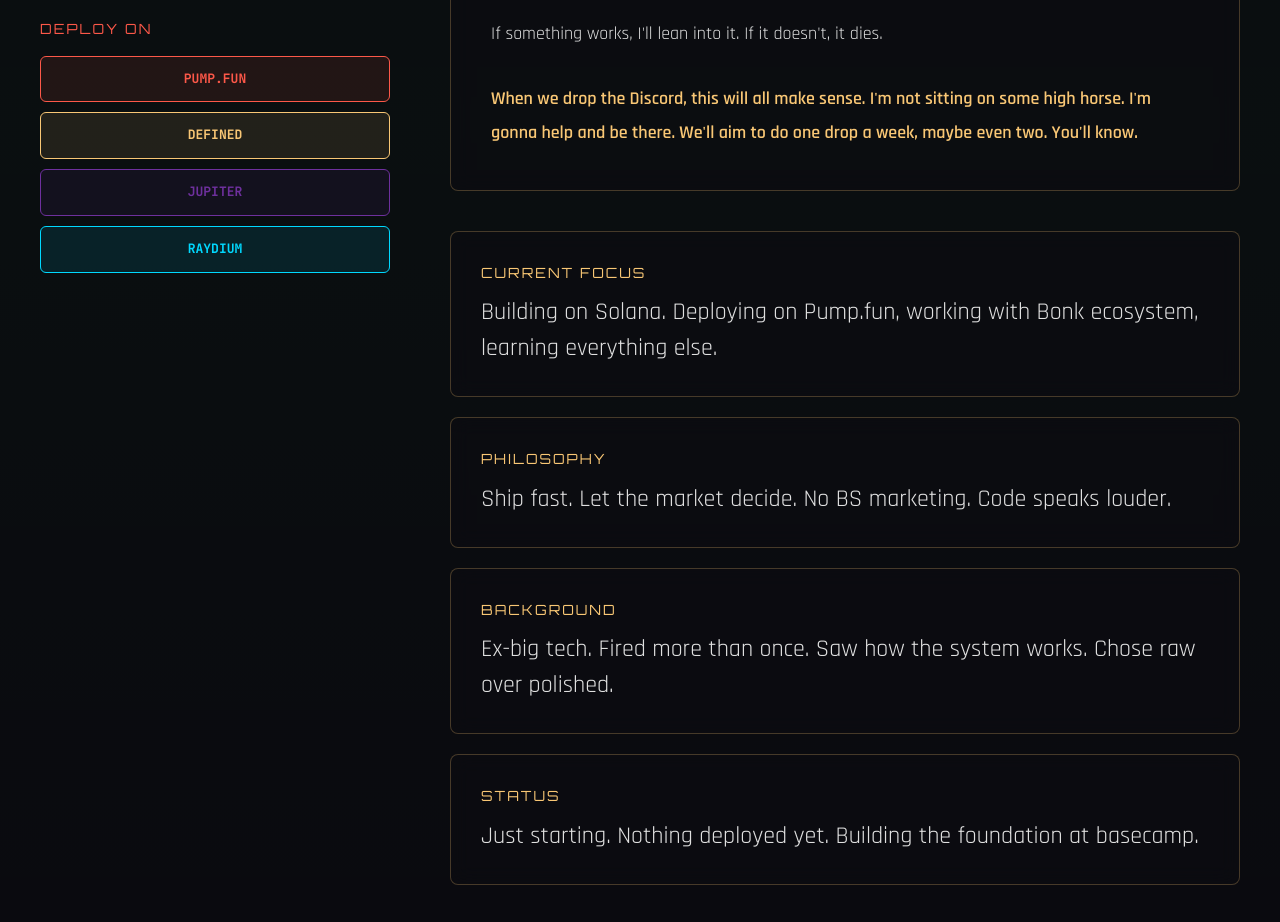
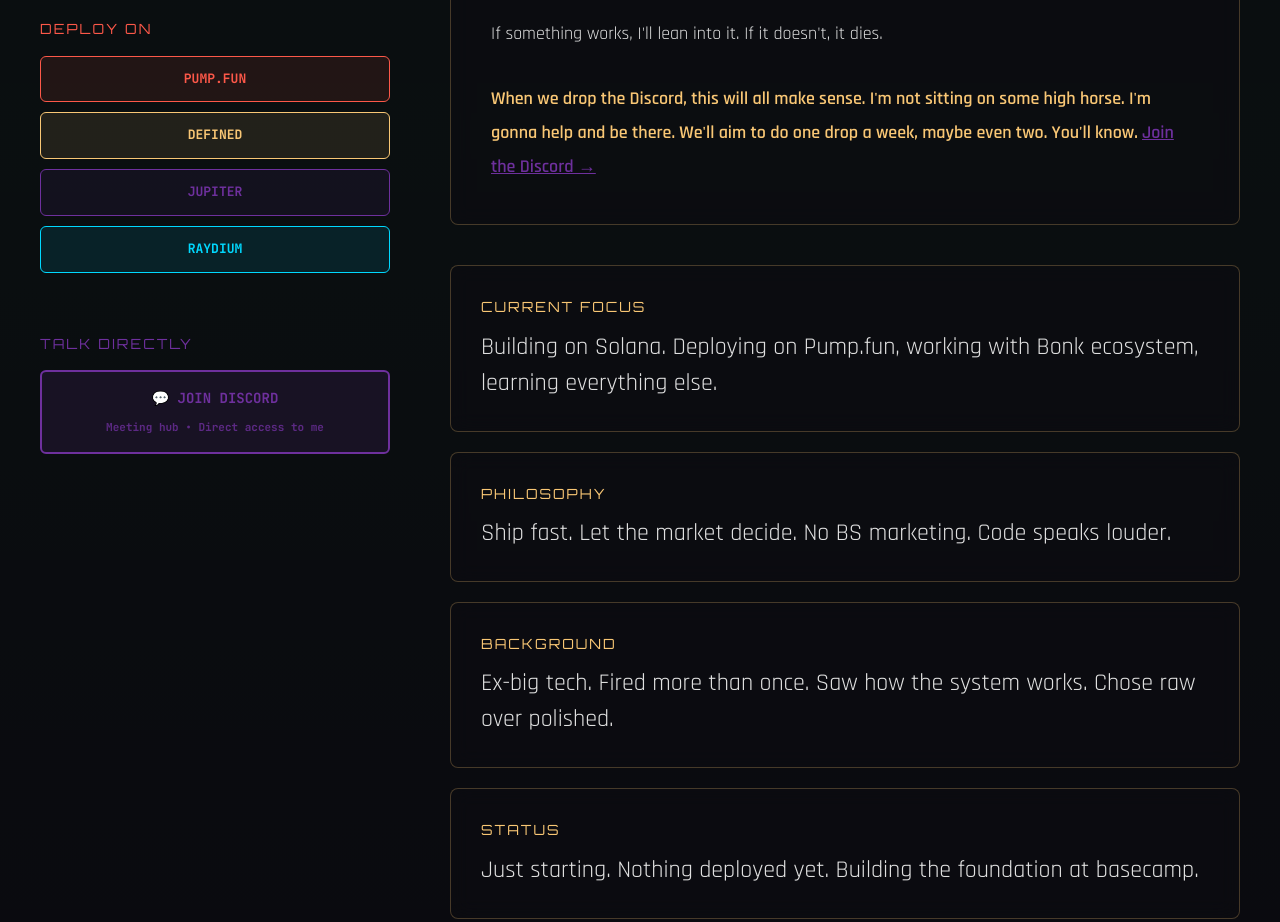
Before and after one commit to UNETHICALDEV/UDEV-Portfolio, a plain HTML site: page index.html in a window 1280 px wide. Shown: the part 1315-2237 px from the top of the page. Drawn offline with Linux system fonts and the light colour scheme.

Commit message:
index.html

```diff
--- a/index.html
+++ b/index.html
@@ -850,6 +850,7 @@
                     <a href="#about">About</a>
                     <a href="#basecamp">Basecamp</a>
                     <a href="#projects">Projects</a>
+                    <a href="https://discord.gg/rmgMM4eg9k" target="_blank" rel="noopener noreferrer" style="color: var(--accent-purple);">Discord</a>
                     <a href="https://x.com/unethicaldev" target="_blank" rel="noopener noreferrer">X</a>
                 </nav>
             </div>
@@ -893,6 +894,14 @@
                                 <a href="https://raydium.io" target="_blank" rel="noopener noreferrer" class="deploy-link" style="padding: 12px 20px; background: rgba(0, 217, 255, 0.1); border: 1px solid var(--accent-cyan); color: var(--accent-cyan); text-decoration: none; font-family: 'JetBrains Mono', monospace; font-size: 13px; font-weight: 700; text-align: center; transition: all 0.3s ease; border-radius: 6px;">RAYDIUM</a>
                             </div>
                         </div>
+
+                        <div style="margin-top: 30px;">
+                            <div style="font-family: 'Orbitron', sans-serif; color: var(--accent-purple); font-size: 14px; margin-bottom: 15px; text-transform: uppercase; letter-spacing: 2px;">Talk Directly</div>
+                            <a href="https://discord.gg/rmgMM4eg9k" target="_blank" rel="noopener noreferrer" class="deploy-link" style="padding: 15px 20px; background: rgba(110, 48, 157, 0.15); border: 2px solid var(--accent-purple); color: var(--accent-purple); text-decoration: none; font-family: 'JetBrains Mono', monospace; font-size: 14px; font-weight: 700; text-align: center; transition: all 0.3s ease; border-radius: 6px; display: block;">
+                                <span style="display: block; margin-bottom: 5px;">💬 JOIN DISCORD</span>
+                                <span style="font-size: 11px; opacity: 0.8;">Meeting hub • Direct access to me</span>
+                            </a>
+                        </div>
                     </div>
 
                     <div>
@@ -906,7 +915,7 @@
                             <p><span class="highlight">You'll know when it's mine.</span></p>
                             <p>First few might not even run. That's fine. I'm here to stay.</p>
                             <p>If something works, I'll lean into it. If it doesn't, it dies.</p>
-                            <p style="margin-top: 30px; color: var(--accent-gold); font-weight: 600;">When we drop the Discord, this will all make sense. I'm not sitting on some high horse. I'm gonna help and be there. We'll aim to do one drop a week, maybe even two. You'll know.</p>
+                            <p style="margin-top: 30px; color: var(--accent-gold); font-weight: 600;">When we drop the Discord, this will all make sense. I'm not sitting on some high horse. I'm gonna help and be there. We'll aim to do one drop a week, maybe even two. You'll know. <a href="https://discord.gg/rmgMM4eg9k" target="_blank" rel="noopener noreferrer" style="color: var(--accent-purple); text-decoration: underline;">Join the Discord →</a></p>
                         </div>
 
                         <div class="about-stats" style="margin-top: 40px;">
@@ -1093,7 +1102,9 @@
         <div class="container">
             <div class="footer-content">
                 <p class="footer-text">
-                    Building in the open. Watch <a href="https://x.com/unethicaldev" target="_blank">@unethicaldev</a> on X
+                    Building in the open. Watch <a href="https://x.com/unethicaldev" target="_blank" rel="noopener noreferrer">@unethicaldev</a> on X
+                    <br>
+                    Talk directly: <a href="https://discord.gg/rmgMM4eg9k" target="_blank" rel="noopener noreferrer" style="color: var(--accent-purple);">Join Discord</a>
                 </p>
                 <div class="footer-tagline">Here to Stay</div>
             </div>
```
